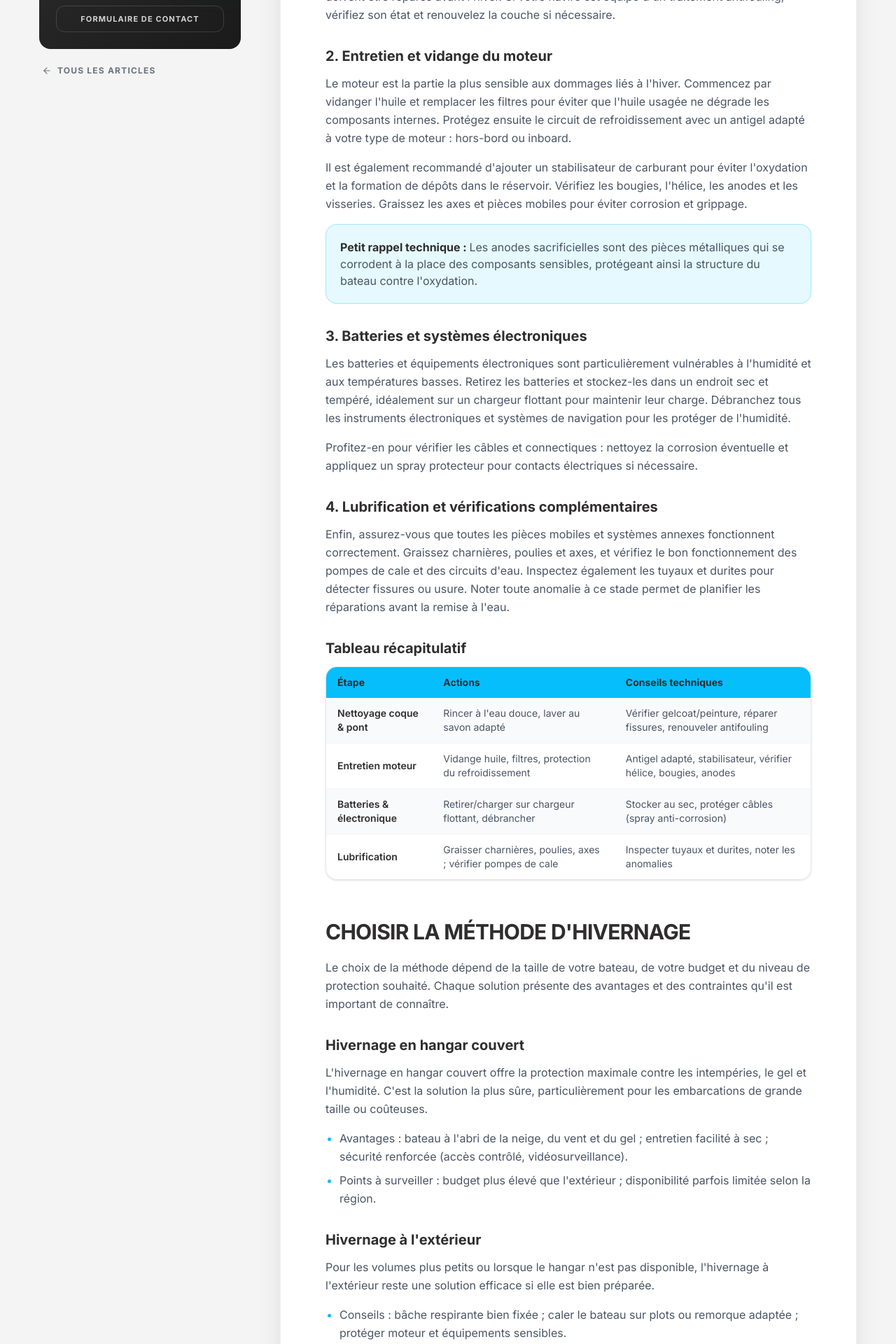
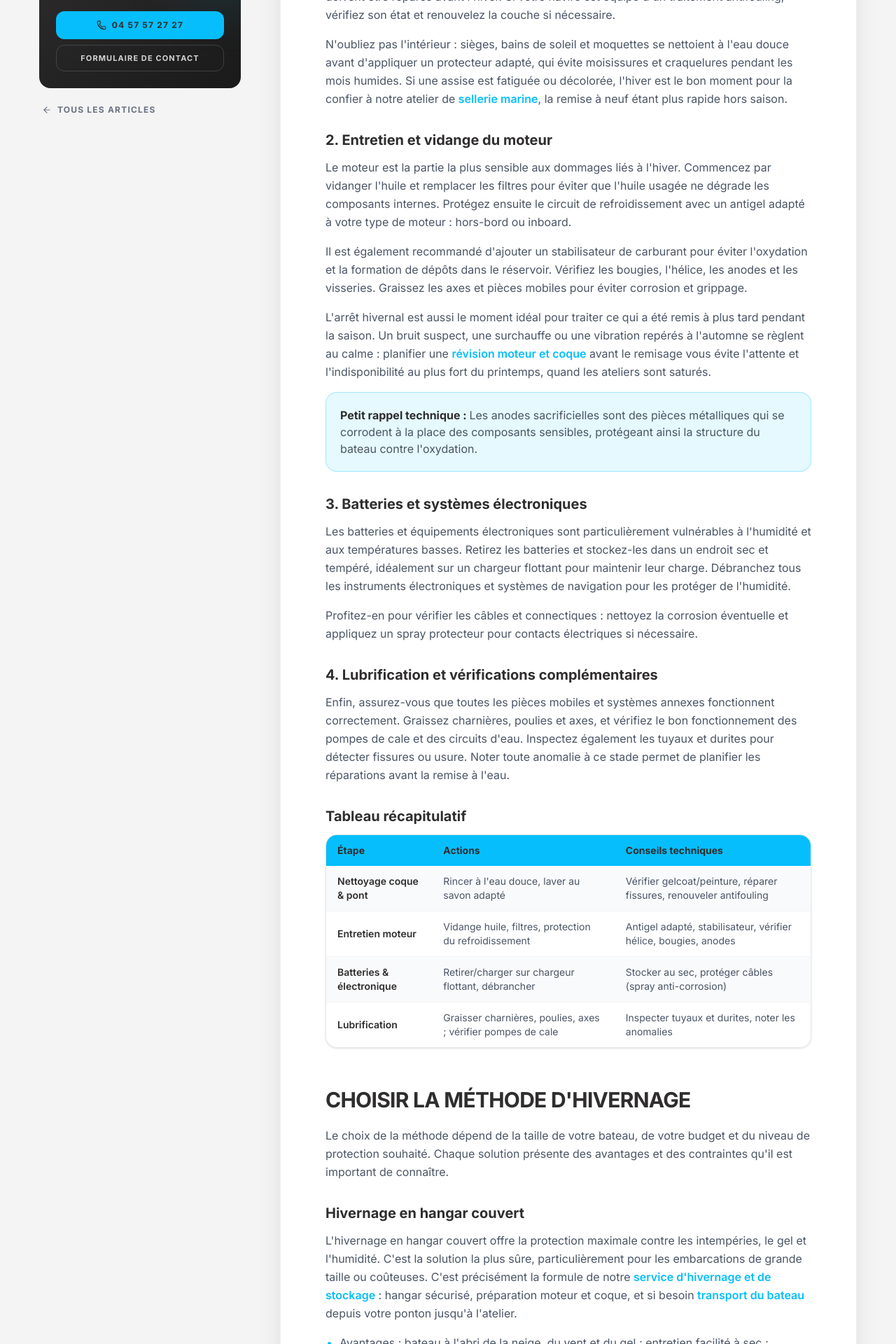
Before and after one commit to Ericfevrier/MB74-Site, a React (Vite) app: page /blog/hivernage/hivernage-bateau-guide-complet in a window 1280 px wide. Shown: the part 1520-3440 px from the top of the page at 70% size. Built offline with nearby package versions, Linux system fonts and the light colour scheme.

Commit message:
Blog : maillage interne contextuel dans l'article hivernage (sellerie, entretien, hivernage, transport, occasion) + contenu enrichi

```diff
--- a/src/pages/BlogHivernagePage.tsx
+++ b/src/pages/BlogHivernagePage.tsx
@@ -68,6 +68,7 @@ export function BlogHivernagePage() {
   const internalLinks: InternalLink[] = [
     { label: 'Hivernage & stockage', to: '/hivernage-stockage-bateau', hint: 'Notre service clé en main' },
     { label: 'Entretien & réparation', to: '/entretien-reparation', hint: 'Révision moteur et coque' },
+    { label: 'Sellerie marine', to: '/sellerie', hint: 'Réfection des assises' },
     { label: 'Transport de bateau', to: '/transport' },
     { label: 'Bateaux d’occasion', to: '/bateaux/occasion' },
   ];
@@ -138,9 +139,11 @@ export function BlogHivernagePage() {
         <H3>1. Nettoyage de la coque et du pont</H3>
         <P>Un nettoyage complet est indispensable pour protéger votre navire de la corrosion et des dépôts. Rincez soigneusement la coque et le pont à l'eau douce pour éliminer sel, algues et dépôts calcaires. Utilisez un savon spécifique, adapté aux coques en polyester, aluminium ou bois, afin de ne pas abîmer le gelcoat ou la peinture.</P>
         <P>Profitez de cette étape pour inspecter la surface : fissures, éclats ou signes d'osmose doivent être réparés avant l'hiver. Si votre navire est équipé d'un traitement antifouling, vérifiez son état et renouvelez la couche si nécessaire.</P>
+        <P>N'oubliez pas l'intérieur : sièges, bains de soleil et moquettes se nettoient à l'eau douce avant d'appliquer un protecteur adapté, qui évite moisissures et craquelures pendant les mois humides. Si une assise est fatiguée ou décolorée, l'hiver est le bon moment pour la confier à notre atelier de <Link to="/sellerie" className="text-brand-cyan font-semibold hover:underline">sellerie marine</Link>, la remise à neuf étant plus rapide hors saison.</P>
         <H3>2. Entretien et vidange du moteur</H3>
         <P>Le moteur est la partie la plus sensible aux dommages liés à l'hiver. Commencez par vidanger l'huile et remplacer les filtres pour éviter que l'huile usagée ne dégrade les composants internes. Protégez ensuite le circuit de refroidissement avec un antigel adapté à votre type de moteur : hors-bord ou inboard.</P>
         <P>Il est également recommandé d'ajouter un stabilisateur de carburant pour éviter l'oxydation et la formation de dépôts dans le réservoir. Vérifiez les bougies, l'hélice, les anodes et les visseries. Graissez les axes et pièces mobiles pour éviter corrosion et grippage.</P>
+        <P>L'arrêt hivernal est aussi le moment idéal pour traiter ce qui a été remis à plus tard pendant la saison. Un bruit suspect, une surchauffe ou une vibration repérés à l'automne se règlent au calme : planifier une <Link to="/entretien-reparation" className="text-brand-cyan font-semibold hover:underline">révision moteur et coque</Link> avant le remisage vous évite l'attente et l'indisponibilité au plus fort du printemps, quand les ateliers sont saturés.</P>
         <Tip label="Petit rappel technique">Les anodes sacrificielles sont des pièces métalliques qui se corrodent à la place des composants sensibles, protégeant ainsi la structure du bateau contre l'oxydation.</Tip>
         <H3>3. Batteries et systèmes électroniques</H3>
         <P>Les batteries et équipements électroniques sont particulièrement vulnérables à l'humidité et aux températures basses. Retirez les batteries et stockez-les dans un endroit sec et tempéré, idéalement sur un chargeur flottant pour maintenir leur charge. Débranchez tous les instruments électroniques et systèmes de navigation pour les protéger de l'humidité.</P>
@@ -166,7 +169,7 @@ export function BlogHivernagePage() {
         <H2 id="methode">Choisir la méthode d'hivernage</H2>
         <P>Le choix de la méthode dépend de la taille de votre bateau, de votre budget et du niveau de protection souhaité. Chaque solution présente des avantages et des contraintes qu'il est important de connaître.</P>
         <H3>Hivernage en hangar couvert</H3>
-        <P>L'hivernage en hangar couvert offre la protection maximale contre les intempéries, le gel et l'humidité. C'est la solution la plus sûre, particulièrement pour les embarcations de grande taille ou coûteuses.</P>
+        <P>L'hivernage en hangar couvert offre la protection maximale contre les intempéries, le gel et l'humidité. C'est la solution la plus sûre, particulièrement pour les embarcations de grande taille ou coûteuses. C'est précisément la formule de notre <Link to="/hivernage-stockage-bateau" className="text-brand-cyan font-semibold hover:underline">service d'hivernage et de stockage</Link> : hangar sécurisé, préparation moteur et coque, et si besoin <Link to="/transport" className="text-brand-cyan font-semibold hover:underline">transport du bateau</Link> depuis votre ponton jusqu'à l'atelier.</P>
         <UL items={[
           'Avantages : bateau à l\'abri de la neige, du vent et du gel ; entretien facilité à sec ; sécurité renforcée (accès contrôlé, vidéosurveillance).',
           'Points à surveiller : budget plus élevé que l\'extérieur ; disponibilité parfois limitée selon la région.',
@@ -261,7 +264,7 @@ export function BlogHivernagePage() {
 
         <H2 id="conclusion">Maintenant vous savez tout !</H2>
         <P>Hiverner correctement son bateau implique plusieurs étapes essentielles : préparer la coque et le pont, entretenir le moteur, protéger les batteries et l'électronique, choisir la méthode d'hivernage adaptée et assurer un suivi régulier pendant l'hiver. Chaque geste contribue à préserver la longévité de votre bateau et à éviter des réparations coûteuses au printemps.</P>
-        <P>Un hivernage bien réalisé, qu'il soit à sec, en hangar ou à flot, vous garantit de retrouver votre embarcation en parfait état dès le retour des beaux jours.</P>
+        <P>Un hivernage bien réalisé, qu'il soit à sec, en hangar ou à flot, vous garantit de retrouver votre embarcation en parfait état dès le retour des beaux jours. Et si la trêve hivernale vous donne envie de changer d'embarcation, c'est aussi la meilleure période pour parcourir nos <Link to="/bateaux/occasion" className="text-brand-cyan font-semibold hover:underline">bateaux d'occasion</Link>, révisés et garantis par nos ateliers, et préparer la saison prochaine sereinement.</P>
 
         {/* CTA */}
         <div className="bg-brand-dark text-white rounded-[2rem] p-8 mt-12 text-center">
```
